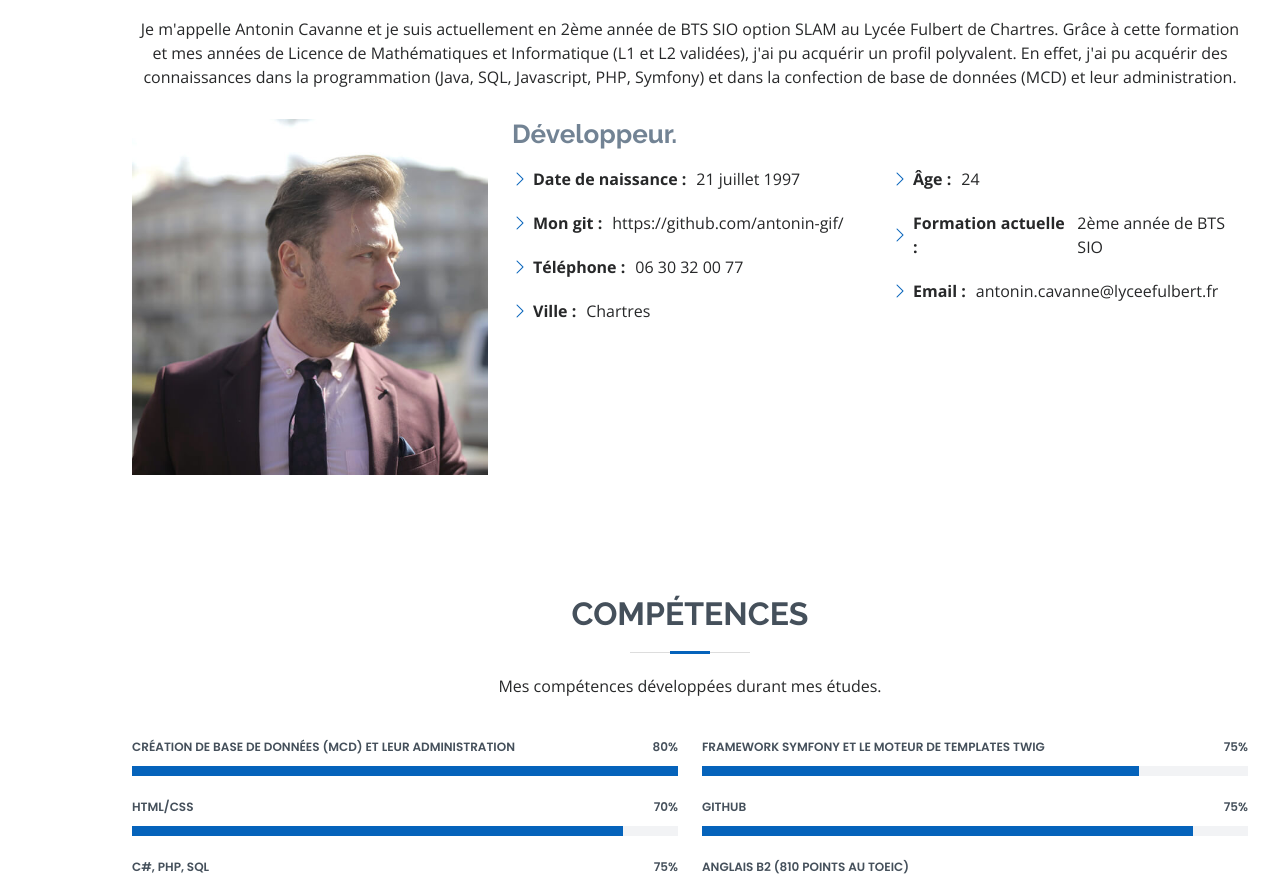
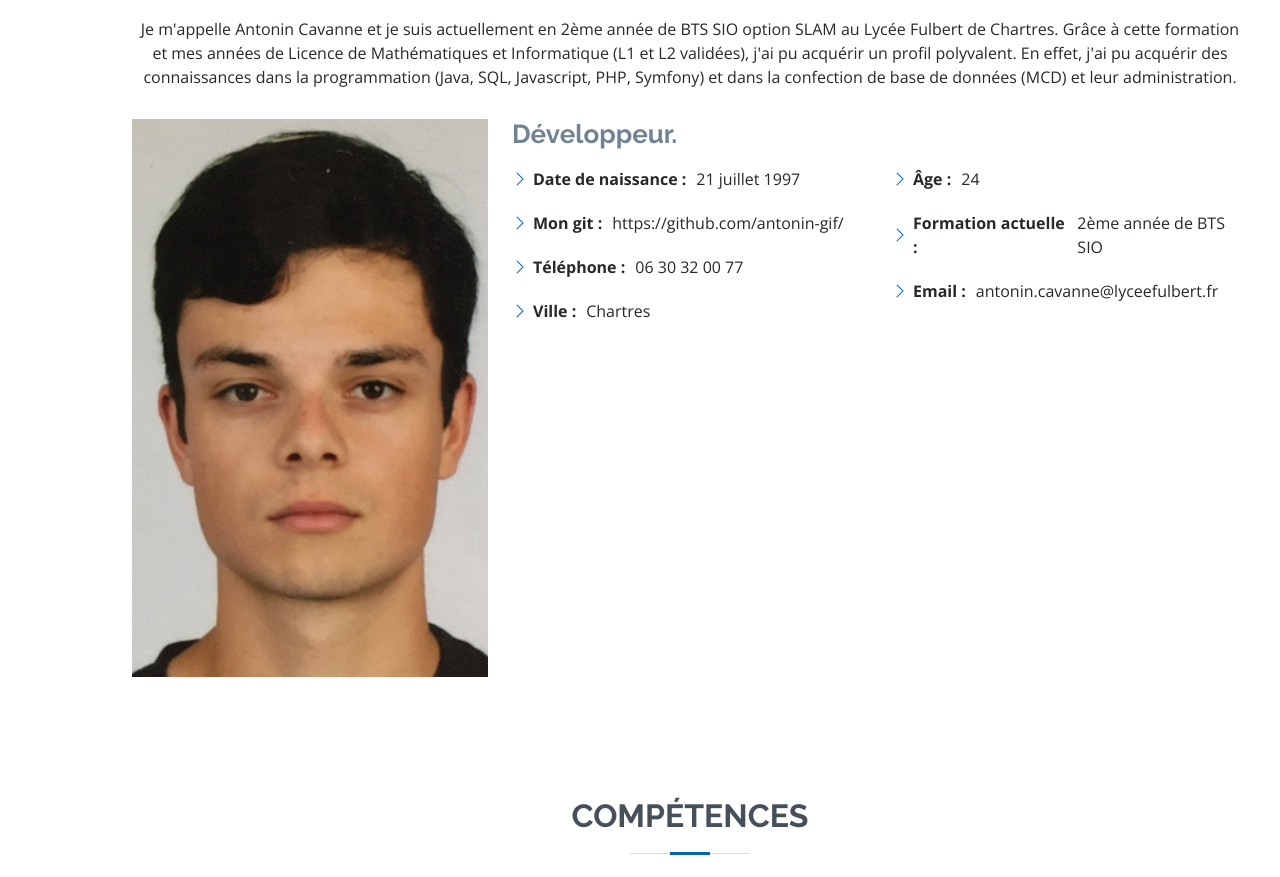
Before and after one commit to antonin-gif/Antonin_Cavanne_Portfolio, a plain HTML site: page index.html in a window 1280 px wide. Shown: the part 921-1798 px from the top of the page. Drawn offline with nearby package versions, Linux system fonts and the light colour scheme.

Commit message:
maj photo profil

```diff
--- a/index.html
+++ b/index.html
@@ -85,7 +85,7 @@
 
         <div class="row">
           <div class="col-lg-4">
-            <img src="assets/img/profile-img.jpg" class="img-fluid" alt="">
+            <img src="assets/img/profile-img.png" class="img-fluid" alt="">
           </div>
           <div class="col-lg-8 pt-4 pt-lg-0 content">
             <h3>Développeur.</h3>
```
Also changed, not shown: assets/img/profile-img.png (added).
